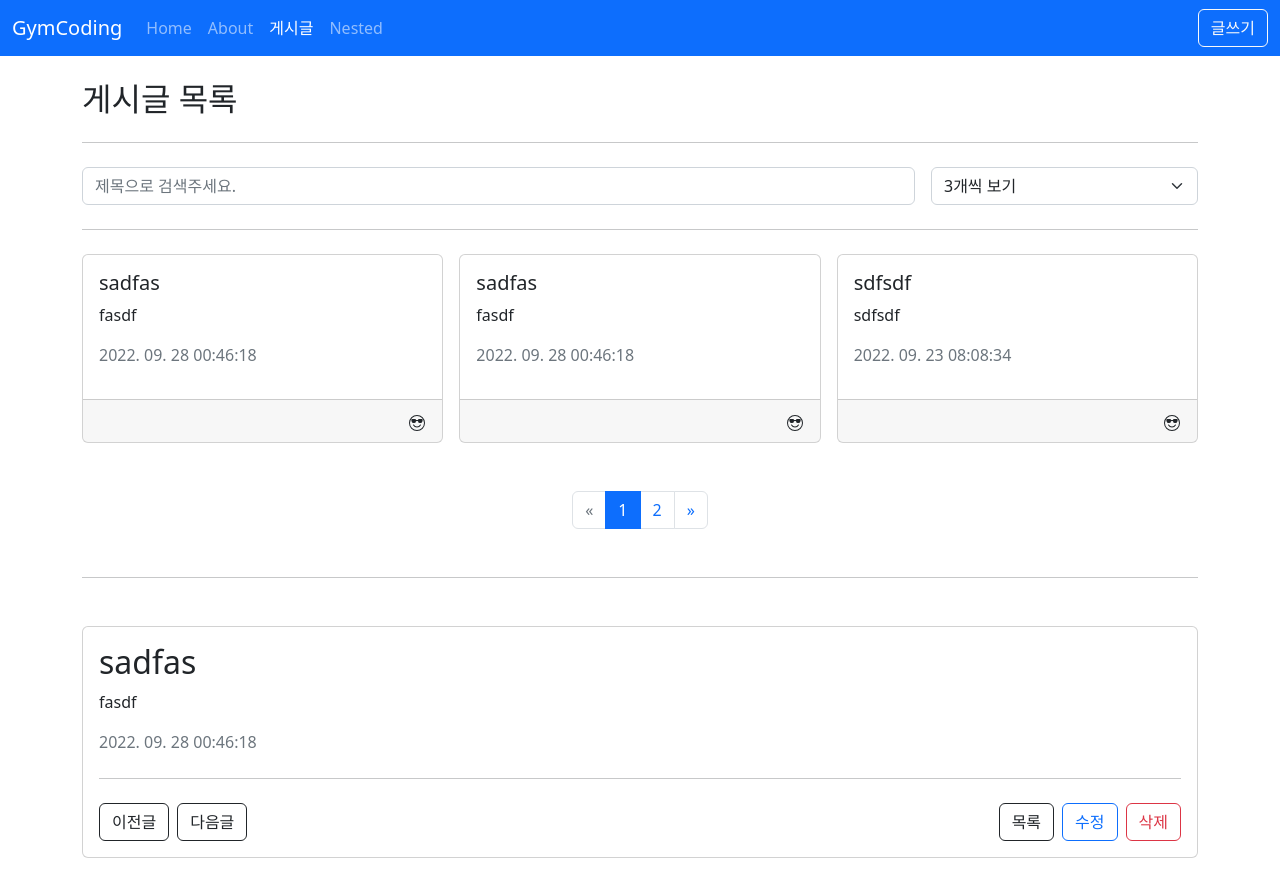
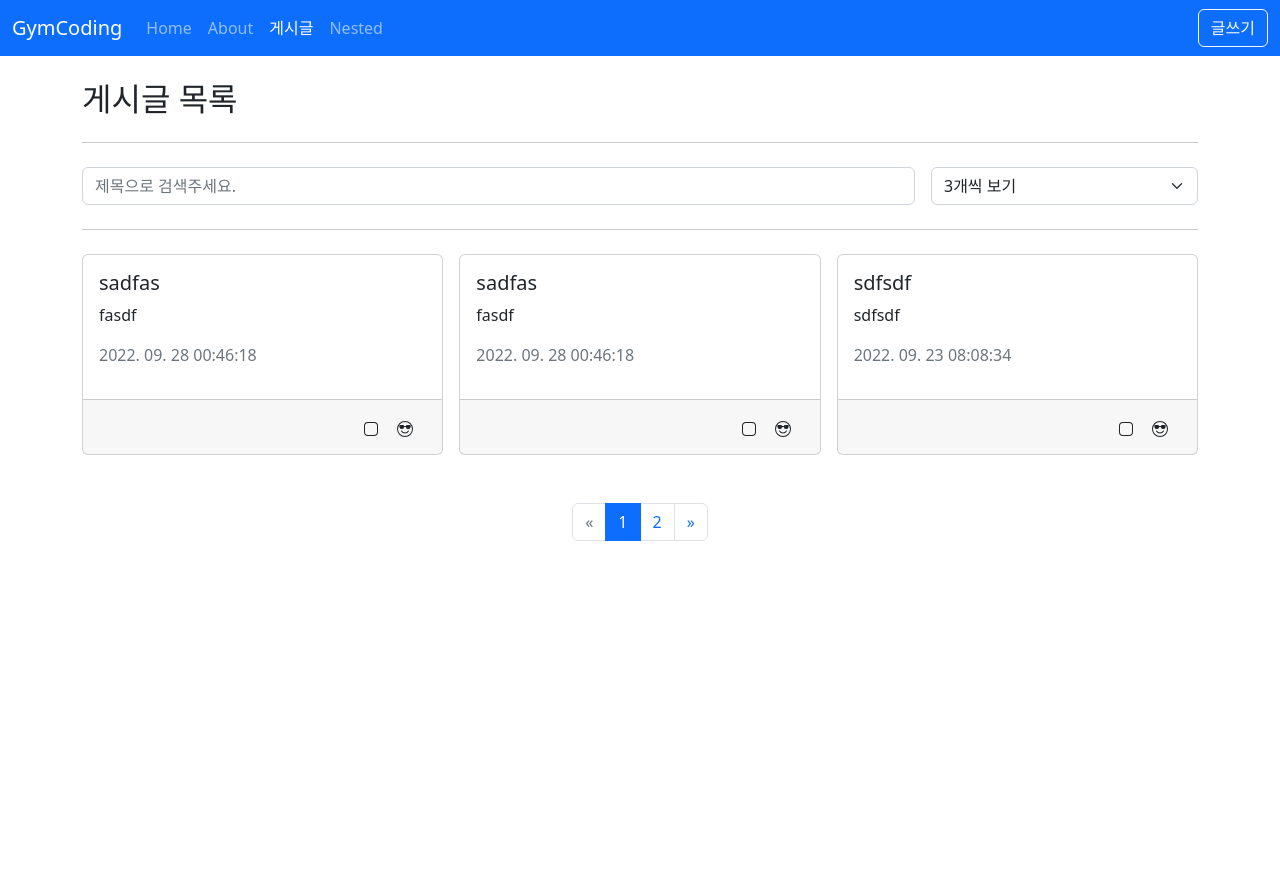
Before and after one commit to hueleev/vue3-posts, a Vue app: page /posts in a window 1280 px wide. After the commit the page ends 800 px from the top, so only its background shows below. Built offline with nearby package versions, Linux system fonts and the light colour scheme; data requests are answered from the project's data file.

Commit message:
20_toRef

```diff
--- a/package.json
+++ b/package.json
@@ -6,7 +6,7 @@
     "build": "vite build",
     "preview": "vite preview --port 4173",
     "lint": "eslint . --ext .vue,.js,.jsx,.cjs,.mjs --fix --ignore-path .gitignore",
-    "db": "json-server --watch db.json --p 5000 --delay 1000"
+    "db": "json-server --watch db.json --p 5000"
   },
   "dependencies": {
     "axios": "^0.27.2",
--- a/src/components/posts/PostItem.vue
+++ b/src/components/posts/PostItem.vue
@@ -9,7 +9,7 @@
 		<p class="text-muted">{{ createdDate }}</p>
 		<template #footer>
 			<div class="d-flex flex-row-reverse">
-				<button class="btn p-0" @click.stop="$emit('modal')">
+				<button class="btn p-" @click.stop="$emit('modal')">
 					<svg
 						xmlns="http://www.w3.org/2000/svg"
 						width="16"
@@ -23,6 +23,20 @@
 						/>
 						<path
 							d="M16 8A8 8 0 1 1 0 8a8 8 0 0 1 16 0zm-1 0A7 7 0 1 0 1 8a7 7 0 0 0 14 0z"
+						/>
+					</svg>
+				</button>
+				<button class="btn p-1" @click.stop="$emit('preview')">
+					<svg
+						xmlns="http://www.w3.org/2000/svg"
+						width="16"
+						height="16"
+						fill="currentColor"
+						class="bi bi-app"
+						viewBox="0 0 16 16"
+					>
+						<path
+							d="M11 2a3 3 0 0 1 3 3v6a3 3 0 0 1-3 3H5a3 3 0 0 1-3-3V5a3 3 0 0 1 3-3h6zM5 1a4 4 0 0 0-4 4v6a4 4 0 0 0 4 4h6a4 4 0 0 0 4-4V5a4 4 0 0 0-4-4H5z"
 						/>
 					</svg>
 				</button>
@@ -46,7 +60,7 @@ const props = defineProps({
 		type: [String, Date, Number],
 	},
 });
-defineEmits(['modal']);
+defineEmits(['modal', 'preview']);
 const dayjs = inject('dayjs');
 const createdDate = computed(() =>
 	dayjs(props.createdAt).format('YYYY. MM. DD HH:mm:ss'),
--- /dev/null
+++ b/src/composables/number.js
@@ -0,0 +1,10 @@
+import { computed, unref } from 'vue';
+
+export const useNumber = number => {
+	const isOdd = computed(() => unref(number) % 2 === 1);
+	const isEven = computed(() => !isOdd.value);
+	return {
+		isOdd,
+		isEven,
+	};
+};
--- a/src/hooks/useAxios.js
+++ b/src/hooks/useAxios.js
@@ -23,7 +23,7 @@ export const useAxios = (url, config = {}, options = {}) => {
 		data.value = null;
 		error.value = null;
 		loading.value = true;
-		axios(url, {
+		axios(unref(url), {
 			...defaultConfig,
 			...config,
 			params: unref(params),
@@ -47,7 +47,7 @@ export const useAxios = (url, config = {}, options = {}) => {
 			});
 	};
 
-	if (isRef(params)) {
+	if (isRef(params) || isRef(url)) {
 		watchEffect(execute);
 	} else {
 		if (immediate) {
--- a/src/views/HomeView.vue
+++ b/src/views/HomeView.vue
@@ -13,8 +13,10 @@
 		<AppCard>{{ item }}</AppCard>
 	</AppGrid>
 	<hr class="my-4" />
-	<h2>{{ person.name }}</h2>
-	<button class="btn btn-primary" @click="person.say">click person</button>
+	<!-- <h2>{{ person.name }}</h2>
+	<button class="btn btn-primary" @click="person.say">click person</button> -->
+	<h2>{{ position }}</h2>
+	<h2>x: {{ x }}</h2>
 </template>
 
 <script>
@@ -28,14 +30,21 @@ export default {
 
 <script setup>
 import { useRouter } from 'vue-router';
-import { inject, ref } from 'vue';
+import { reactive, ref, toRef, toRefs } from 'vue';
 const router = useRouter();
 const goAboutPage = () => {
 	router.push('/about');
 };
 
 const items = ref(['사과', '딸기', '포도', '바나나']);
-const person = inject('person');
+// const person = inject('person');
+
+const position = reactive({
+	x: 100,
+	y: 1000,
+});
+
+const { x, y } = toRefs(position);
 </script>
 
 <style lang="scss" scoped></style>
--- a/src/views/posts/PostDetailView.vue
+++ b/src/views/posts/PostDetailView.vue
@@ -5,6 +5,7 @@
 
 	<div v-else>
 		<h2>{{ post.title }}</h2>
+		<p>id: {{ props.id }}, isOdd: {{ isOdd }}</p>
 		<p>{{ post.content }}</p>
 		<p class="text-muted">
 			{{ $dayjs(post.createdAt).format('YYYY. MM. DD HH:mm:ss') }}
@@ -52,15 +53,21 @@
 import { useRouter } from 'vue-router';
 import { useAxios } from '@/hooks/useAxios';
 import { useAlert } from '@/composables/alert';
+import { computed, toRef, toRefs } from 'vue';
+import { useNumber } from '@/composables/number';
 
 const { vAlert, vSuccess } = useAlert();
 
 const props = defineProps({
 	id: [Number, String],
 });
+const url = computed(() => `/posts/${props.id}`);
+const router = useRouter();
+// const idRef = toRef(props, 'id');
+const { id: idRef } = toRefs(props);
+const { isOdd } = useNumber(idRef);
 
-const router = useRouter();
-const { error, loading, data: post } = useAxios(`/posts/${props.id}`);
+const { error, loading, data: post } = useAxios(url);
 
 const {
 	error: removeError,
--- a/src/views/posts/PostListView.vue
+++ b/src/views/posts/PostListView.vue
@@ -23,6 +23,7 @@
 						:created-at="item.createdAt"
 						@click="goPage(item.id)"
 						@modal="openModal(item)"
+						@preview="selectPreview(item.id)"
 					></PostItem>
 				</template>
 			</AppGrid>
@@ -44,10 +45,10 @@
 			>
 			</PostModal>
 		</Teleport>
-		<template v-if="posts && posts.length > 0">
+		<template v-if="previewId">
 			<hr class="my-5" />
 			<AppCard>
-				<PostDetailView :id="posts[0].id" />
+				<PostDetailView :id="previewId" />
 			</AppCard>
 		</template>
 	</div>
@@ -63,6 +64,11 @@ import { computed, ref } from 'vue';
 import { useRouter } from 'vue-router';
 import { useAxios } from '@/hooks/useAxios';
 const router = useRouter();
+const previewId = ref(null);
+const selectPreview = id => {
+	previewId.value = id;
+};
+
 // const posts = ref([]);
 // const error = ref(null);
 // const loading = ref(false);
```
